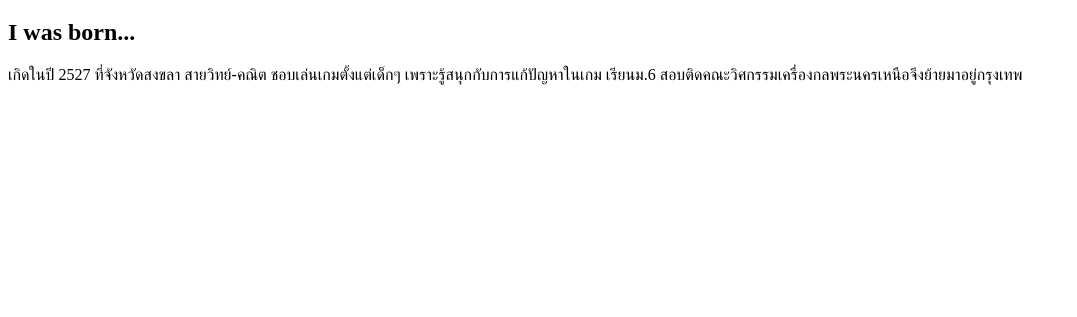
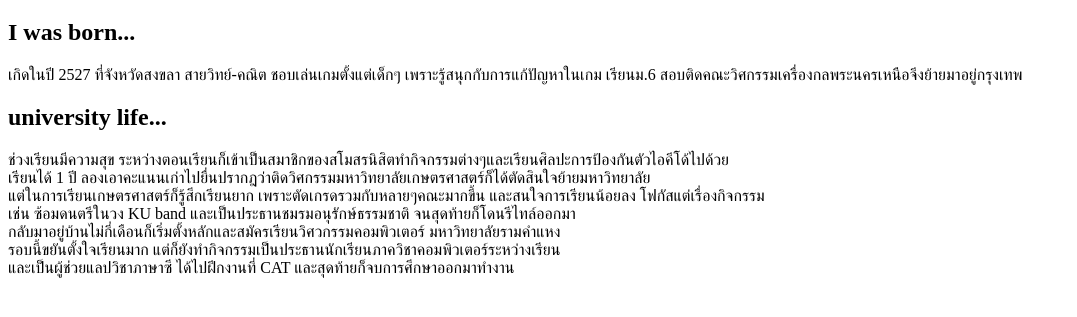
Before and after one commit to sornsub/learn-flex-jsd6, a plain HTML site: page index.html in a window 1280 px wide. Shown: the part 61-378 px from the top of the page, without its empty margins (0-1077 px from the left). Drawn offline with Linux system fonts and the light colour scheme.

Commit message:
version-2:university life...

```diff
--- a/index.html
+++ b/index.html
@@ -13,5 +13,16 @@
         <h2>I was born...</h2>
         <p>เกิดในปี 2527 ที่จังหวัดสงขลา สายวิทย์-คณิต ชอบเล่นเกมตั้งแต่เด็กๆ เพราะรู้สนุกกับการแก้ปัญหาในเกม เรียนม.6 สอบติดคณะวิศกรรมเครื่องกลพระนครเหนือจึงย้ายมาอยู่กรุงเทพ</p>
     </div>
+    <div id="university life...">
+        <h2>university life...</h2>
+        <p>ช่วงเรียนมีความสุข ระหว่างตอนเรียนก็เข้าเป็นสมาชิกของสโมสรนิสิตทำกิจกรรมต่างๆและเรียนศิลปะการป้องกันตัวไอคีโด้ไปด้วย <br>
+           เรียนได้ 1 ปี ลองเอาคะแนนเก่าไปยื่นปรากฎว่าติดวิศกรรมมหาวิทยาลัยเกษตรศาสตร์ก็ได้ตัดสินใจย้ายมหาวิทยาลัย<br>
+           แต่ในการเรียนเกษตรศาสตร์ก็รู้สึกเรียนยาก เพราะตัดเกรดรวมกับหลายๆคณะมากขึ้น และสนใจการเรียนน้อยลง โฟกัสแต่เรื่องกิจกรรม<br>
+           เช่น ซ้อมดนตรีในวง KU band และเป็นประธานชมรมอนุรักษ์ธรรมชาติ จนสุดท้ายก็โดนรีไทล์ออกมา<br>
+           กลับมาอยู่บ้านไม่กี่เดือนก็เริ่มตั้งหลักและสมัครเรียนวิศวกรรมคอมพิวเตอร์ มหาวิทยาลัยรามคำแหง<br>
+           รอบนี้ขยันตั้งใจเรียนมาก แต่ก็ยังทำกิจกรรมเป็นประธานนักเรียนภาควิชาคอมพิวเตอร์ระหว่างเรียน<br>
+           และเป็นผู้ช่วยแลปวิชาภาษาซี ได้ไปฝึกงานที่ CAT และสุดท้ายก็จบการศึกษาออกมาทำงาน</p>
+    </div>
+
 </body>
 </html>
```
